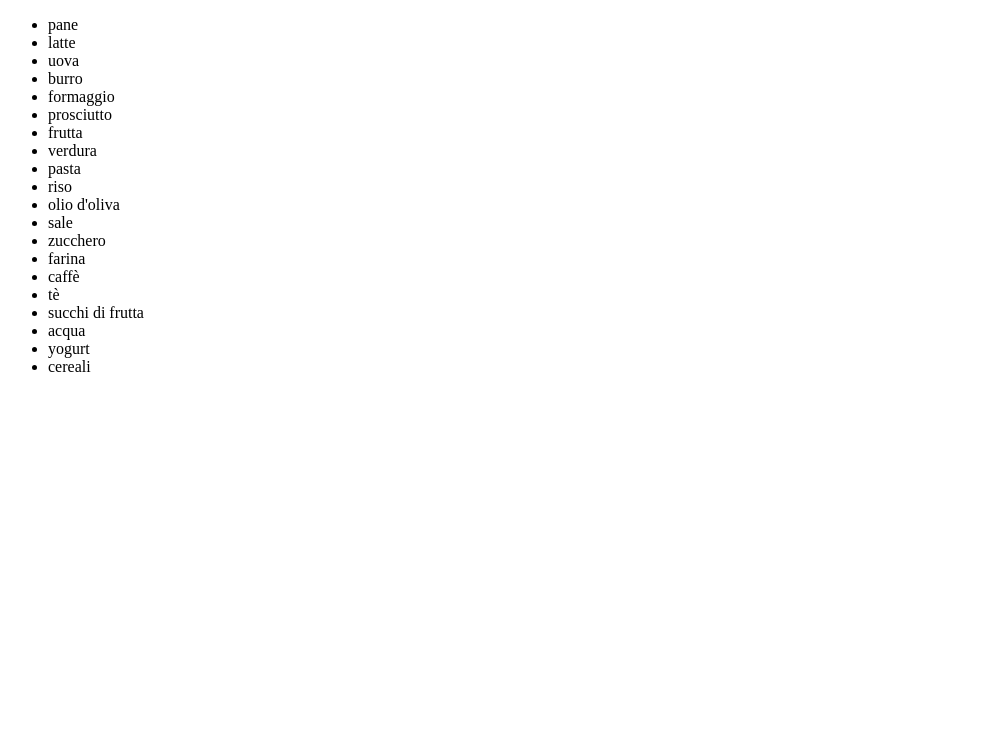
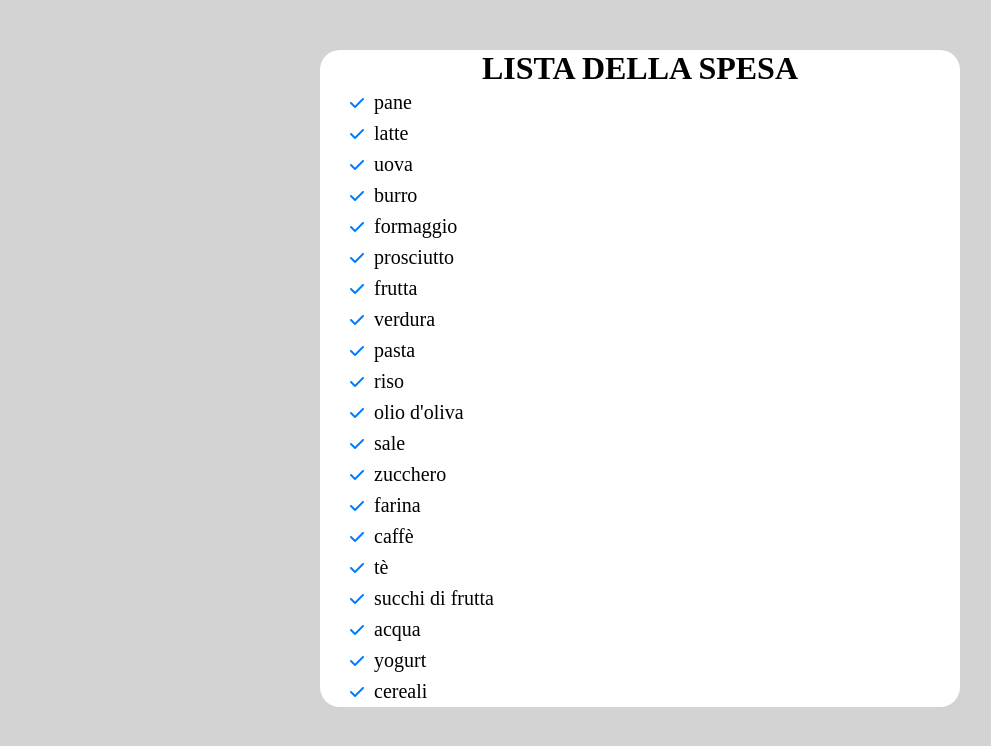
Before and after one commit to SimonePizziconi/js-lista-spesa, a plain HTML site: page index.html in a window 1280 px wide. Shown: the whole page, without its empty margins (0-991 px from the left). Drawn offline with Linux system fonts and the light colour scheme.

Commit message:
feat: create style css for shopping list

```diff
--- a/css/style.css
+++ b/css/style.css
@@ -0,0 +1,48 @@
+/* REGOLE GENERALI CSS */
+*{
+    margin: 0;
+    padding: 0;
+    box-sizing: border-box;
+}
+
+body{
+    background-color: lightgrey;
+    padding: 50px 0;
+}
+
+
+/* REGOLE CONTAINER */
+.container{
+    width: 50%;
+    margin: 0 auto;
+    background-color: #fff;
+    border-radius: 20px;
+    text-align: center;
+}
+
+
+/* REGOLE UL */
+ul{
+    list-style-type: none;
+    font-size: 20px;
+    line-height: 30px;
+    text-align: left;
+    padding-left: 30px;
+}
+
+
+/* REGOLE LI */
+
+li:hover{
+    color: lightgray;
+    cursor: pointer;
+}
+
+ul li::before {
+    content: "\f00c"; /* Codice Unicode dell'icona Font Awesome */
+    font-family: "Font Awesome 5 Free"; /* Specifica la famiglia del font */
+    font-weight: 900; /* Peso del font per l'icona */
+    font-size: 16px; /* Dimensione dell'icona */
+    color: #007BFF; /* Colore dell'icona */
+    margin-right: 10px;
+}
--- a/index.html
+++ b/index.html
@@ -4,13 +4,20 @@
     <meta charset="UTF-8">
     <meta name="viewport" content="width=device-width, initial-scale=1.0">
     <title>Document</title>
+    <!-- FONT AWESOME -->
+    <link rel="stylesheet" href="https://cdnjs.cloudflare.com/ajax/libs/font-awesome/6.5.2/css/all.min.css"
+    integrity="sha512-SnH5WK+bZxgPHs44uWIX+LLJAJ9/2PkPKZ5QiAj6Ta86w+fsb2TkcmfRyVX3pBnMFcV7oQPJkl9QevSCWr3W6A=="
+    crossorigin="anonymous" referrerpolicy="no-referrer"/>
+    <!-- CSS -->
     <link rel="stylesheet" href="css/style.css">
 </head>
 <body>
 
-    <ul id="list-container">
-
-    </ul>
+    <div class="container">
+        <h1>LISTA DELLA SPESA</h1>
+        <ul id="list-container">
+        </ul>
+    </div>
 
 
 
```
